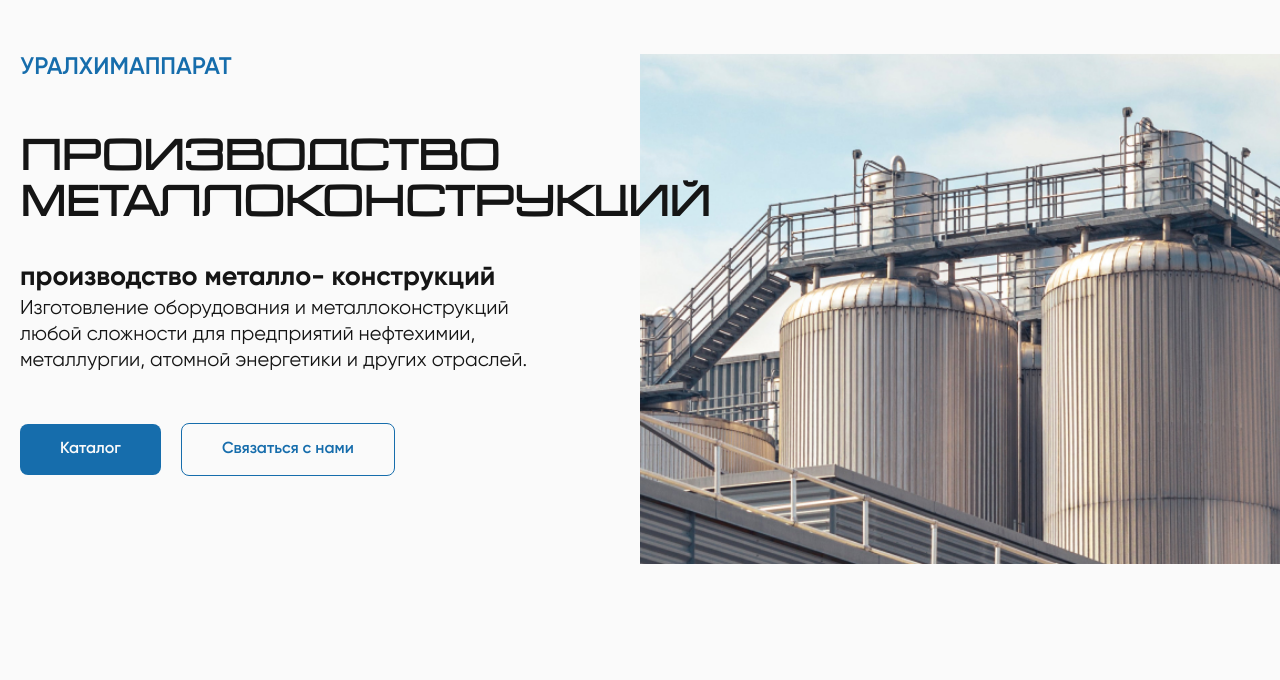
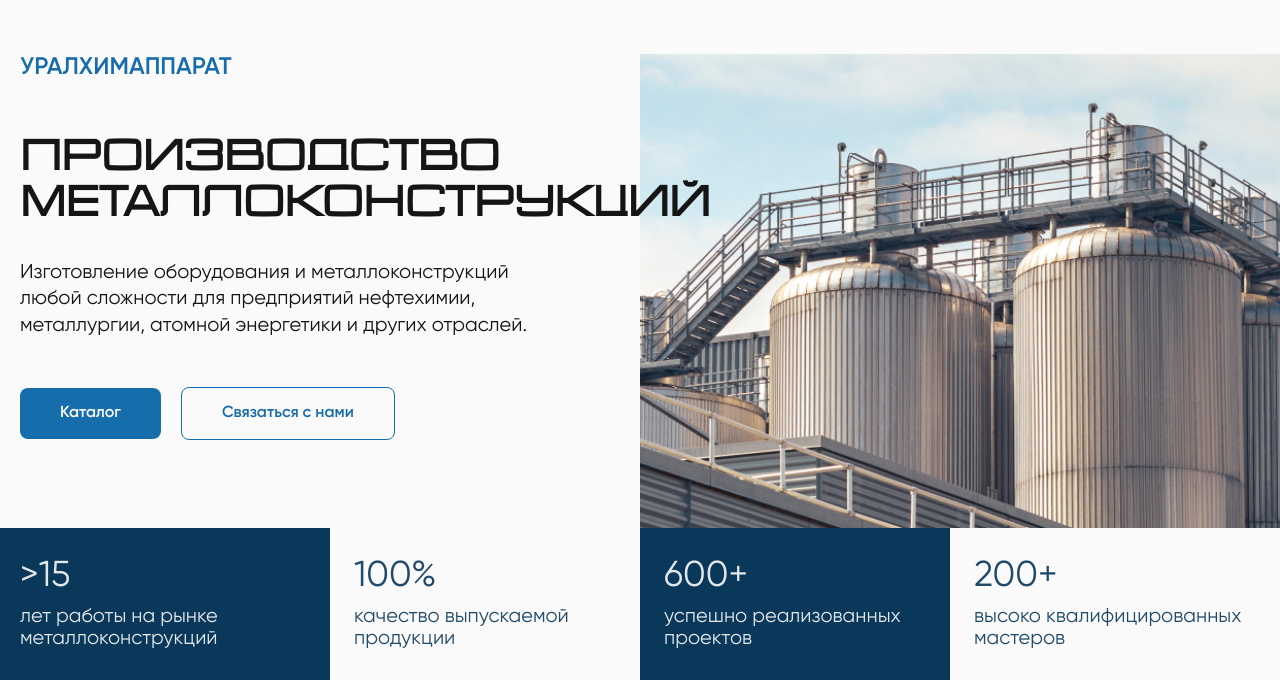
Before and after one commit to danelian/uralhim, a website: page src/index.html in a window 1280 px wide. Shown: the part 126-806 px from the top of the page. Drawn offline with nearby package versions, Linux system fonts and the light colour scheme; files that its build step writes are made by us from their sources; files whose address does not match are found by name.

Commit message:
section benefits - desktop

```diff
--- a/src/index.html
+++ b/src/index.html
@@ -17,6 +17,8 @@
 
 		@@include('widgets/hero.html')
 
+		@@include('widgets/benefits.html')
+
 	</main>
 
 	@@include('template/footer.html')
--- a/src/scss/blocks/buttons.scss
+++ b/src/scss/blocks/buttons.scss
@@ -35,7 +35,11 @@
 		color: var(--white-color);
 		background-color: var(--darkBlue-color);
 	}
-	// написать потом стили для disable и других состояний
+	&:disabled,
+	[disabled] {
+		color: var(--darkGrey-color);
+		background-color: var(--midGrey-color);
+	}
 }
 .button-second {
 	display: inline-flex;
@@ -58,7 +62,11 @@
 		color: var(--darkBlue-color);
 		border-color: var(--darkBlue-color);
 	}
-	// написать потом стили для disable и других состояний
+	&:disabled,
+	[disabled] {
+		color: var(--midGrey-color);
+		border-color: var(--midGrey-color);
+	}
 }
 @include tablet {
 	.button-primary,
--- a/src/scss/style.scss
+++ b/src/scss/style.scss
@@ -69,3 +69,4 @@
 
 /***** SECTIONS GLOBAL (Widgets) *****/
 @import "widgets/hero";
+@import "widgets/benefits";
--- /dev/null
+++ b/src/scss/widgets/benefits.scss
@@ -0,0 +1,48 @@
+.benefits {
+  background-color: var(--darkBlue-color);
+  &__cards {
+    display: flex;
+    .benefit {
+      width: 25%;
+      flex-shrink: 0;
+      &:nth-child(even) {
+        color: var(--darkBlue-color);
+        background-color: var(--white-color);
+      }
+      &:nth-child(1) {
+        padding-left: 0;
+      }
+      &:nth-child(4) {
+        position: relative;
+        padding-right: 10px;
+        &::after {
+          content: '';
+          position: absolute;
+          width: 2000px;
+          top: 0;
+          left: 100%;
+          height: 100%;
+          background-color: var(--white-color);
+        }
+      }
+    }
+  }
+}
+
+.benefit {
+  padding: 30px 24px;
+  color: var(--white-color);
+  &__value {
+    margin-bottom: 12px;
+    font-size: 36px;
+    font-weight: 400;
+    line-height: 1;
+    opacity: .9;
+  }
+  &__text {
+    font-size: 20px;
+    font-weight: 400;
+    line-height: 1.1;
+    opacity: .9;
+  }
+}
--- a/src/scss/widgets/hero.scss
+++ b/src/scss/widgets/hero.scss
@@ -22,6 +22,9 @@
     font-size: 42px;
     line-height: 1.09;
     text-transform: uppercase;
+    &-mobile {
+      display: none;
+    }
   }
   &__text {
     max-width: 540px;
--- /dev/null
+++ b/src/widgets/benefits.html
@@ -0,0 +1,22 @@
+<section class="benefits">
+  <div class="container">
+    <div class="benefits__cards">
+      <div class="benefit">
+        <div class="benefit__value">>15</div>
+        <div class="benefit__text">лет работы на рынке металлоконструкций</div>
+      </div>
+      <div class="benefit">
+        <div class="benefit__value">100%</div>
+        <div class="benefit__text">качество выпускаемой продукции</div>
+      </div>
+      <div class="benefit">
+        <div class="benefit__value">600+</div>
+        <div class="benefit__text">успешно реализованных проектов</div>
+      </div>
+      <div class="benefit">
+        <div class="benefit__value">200+</div>
+        <div class="benefit__text">высоко квалифицированных мастеров</div>
+      </div>
+    </div>
+  </div>
+</section>
```
Also changed, not shown: dist/css/style.css, dist/css/style.min.css, dist/index.html.
